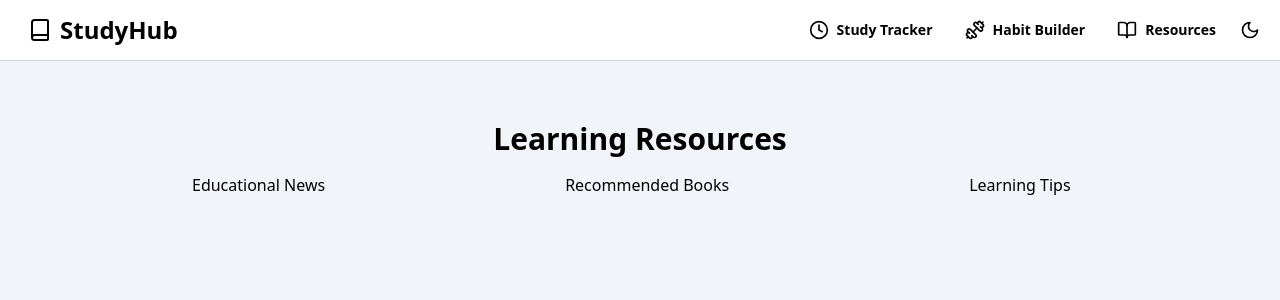
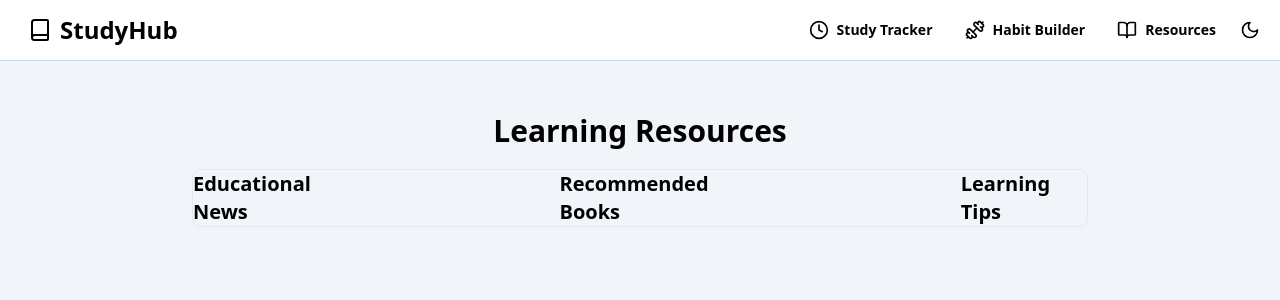
Before and after one commit to RikenMor001/StudyHub, a React (Vite) app: page /resources in a window 1280 px wide. Shown: the top 300 px of the page. Built offline with nearby package versions, Linux system fonts and the light colour scheme.

Commit message:
Update resources.jsx

```diff
--- a/src/pages/resources/resources.jsx
+++ b/src/pages/resources/resources.jsx
@@ -3,17 +3,17 @@ export const Resources = () => {
     return (
         <div className="bg-slate-100 h-screen container mx-auto py-8 px-4">
             <div className="max-w-4xl mx-auto">
-                <div className="text-3xl font-semibold flex justify-center items-center pt-7">
+                <div className="text-3xl font-semibold flex justify-center items-center p-5">
                     Learning Resources
                 </div>
-                <div className="inline-flex justify-center items-center gap-60 pt-4">
-                    <div>
+                <div className="inline-flex justify-center items-center gap-50 border border-slate-200 rounded-lg ">
+                    <div className="text-xl font-semibold traking-tight hover:cursor-pointer hover:text-slate-700">
                         Educational News
                     </div>
-                    <div>
+                    <div className="text-xl font-semibold traking-tight hover:cursor-pointer hover:text-slate-700">
                         Recommended Books
                     </div>
-                    <div>
+                    <div className="text-xl font-semibold traking-tight hover:cursor-pointer hover:text-slate-700">
                         Learning Tips
                     </div>
                 </div>
```
